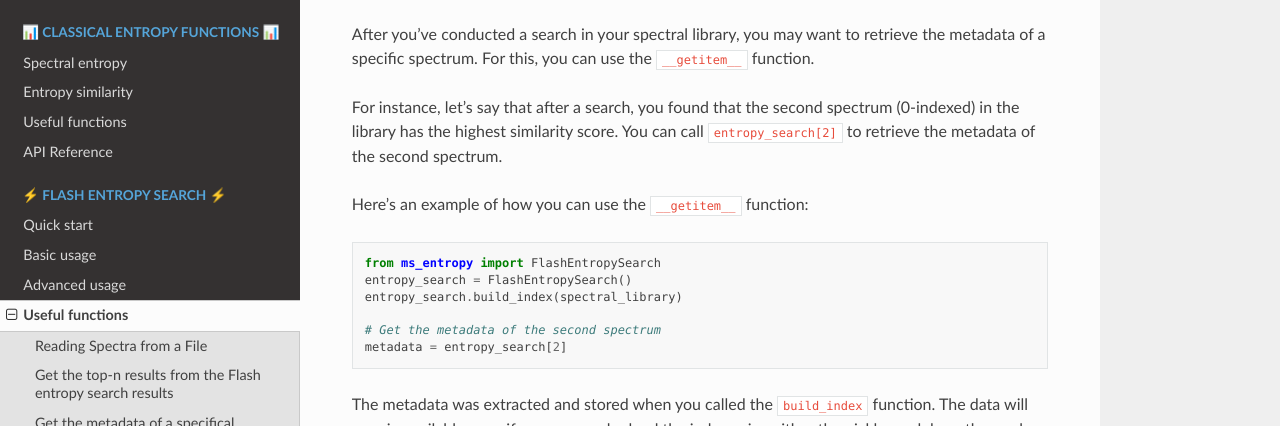
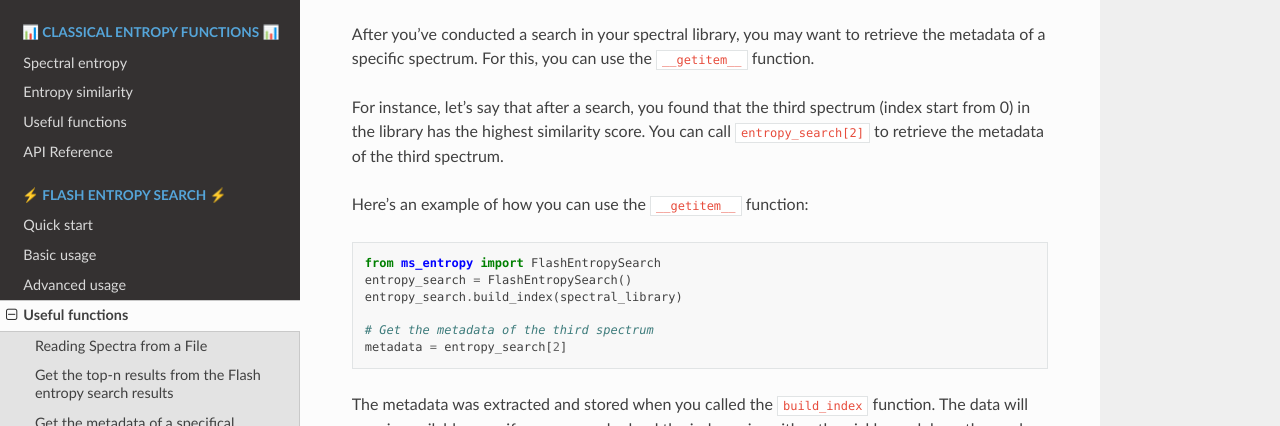
Before and after one commit to YuanyueLi/MSEntropy, a Sphinx documentation site: the page built from docs/source/entropy_search_useful_functions.rst, in a window 1280 px wide and 900 px high, scrolled down 1101 px. Shown: the part 160-586 px from the top of the window. Built offline with Sphinx 7.4.7 and the Read the Docs theme 2.0.0, drawn with Linux system fonts in a browser that asks for light colours; the version number is read from the project's files by our own code.

Commit message:
Minor changes in documents.

```diff
--- a/docs/source/entropy_search_useful_functions.rst
+++ b/docs/source/entropy_search_useful_functions.rst
@@ -49,7 +49,7 @@ Get the metadata of a specifical spectrum from the Flash entropy search object
 
 After you've conducted a search in your spectral library, you may want to retrieve the metadata of a specific spectrum. For this, you can use the ``__getitem__`` function.
 
-For instance, let's say that after a search, you found that the second spectrum (0-indexed) in the library has the highest similarity score. You can call ``entropy_search[2]`` to retrieve the metadata of the second spectrum.
+For instance, let's say that after a search, you found that the third spectrum (index start from 0) in the library has the highest similarity score. You can call ``entropy_search[2]`` to retrieve the metadata of the third spectrum.
 
 Here's an example of how you can use the ``__getitem__`` function:
 
@@ -59,7 +59,7 @@ Here's an example of how you can use the ``__getitem__`` function:
     entropy_search = FlashEntropySearch()
     entropy_search.build_index(spectral_library)
 
-    # Get the metadata of the second spectrum
+    # Get the metadata of the third spectrum
     metadata = entropy_search[2]
 
 The metadata was extracted and stored when you called the ``build_index`` function. The data will remain available even if you save and reload the index using either the pickle module or the read and write functions.
```
